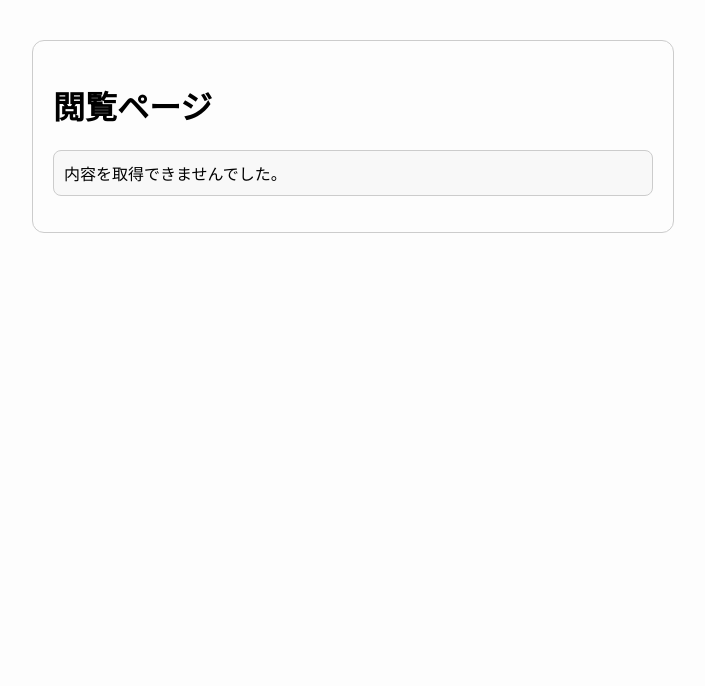
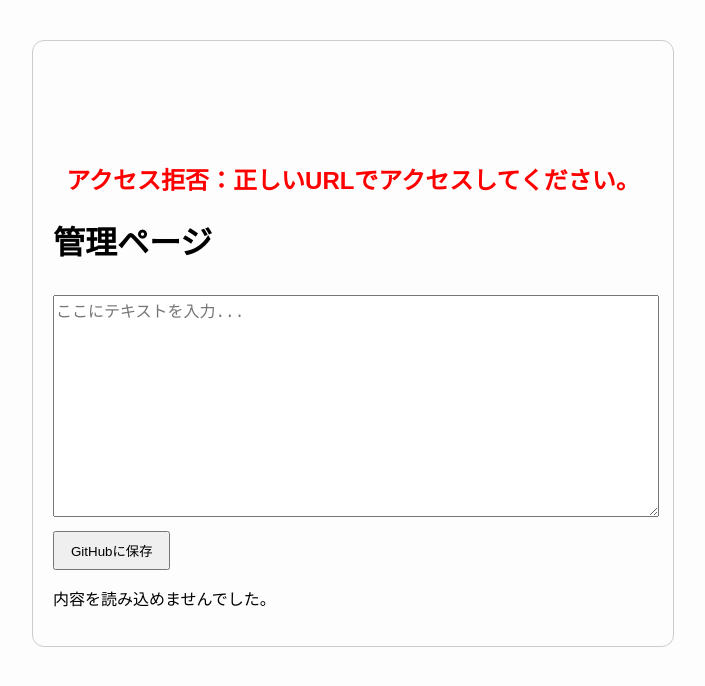
Before and after one commit to NonakaGW/text-share, a plain HTML site: page index.html in a window 1280 px wide. Shown: the whole page, without its empty margins (287-992 px from the left). Drawn offline with Linux system fonts and the light colour scheme; no server answers.

Commit message:
Update index.html

```diff
--- a/index.html
+++ b/index.html
@@ -2,13 +2,23 @@
 <html lang="ja">
 <head>
   <meta charset="UTF-8">
-  <title>閲覧ページ</title>
+  <title>管理ページ</title>
   <link rel="stylesheet" href="style.css">
+  <script>
+    // ===== URLパスワードチェック =====
+    const VALID_KEY = "goodworks2025"; // パスワード（URLに入れるやつ）
+    const key = new URL(location.href).searchParams.get("key");
+    if (key !== VALID_KEY) {
+      document.write("<h2 style='color:red;text-align:center;margin-top:100px;'>アクセス拒否：正しいURLでアクセスしてください。</h2>");
+      throw new Error("Unauthorized access");
+    }
+  </script>
 </head>
 <body>
-  <h1>閲覧ページ</h1>
-  <div id="display"></div>
-  <p id="update"></p>
+  <h1>管理ページ</h1>
+  <textarea id="editor" rows="12" cols="60" placeholder="ここにテキストを入力..."></textarea>
+  <button id="saveBtn">GitHubに保存</button>
+  <p id="status"></p>
   <script src="script.js"></script>
 </body>
 </html>
```
